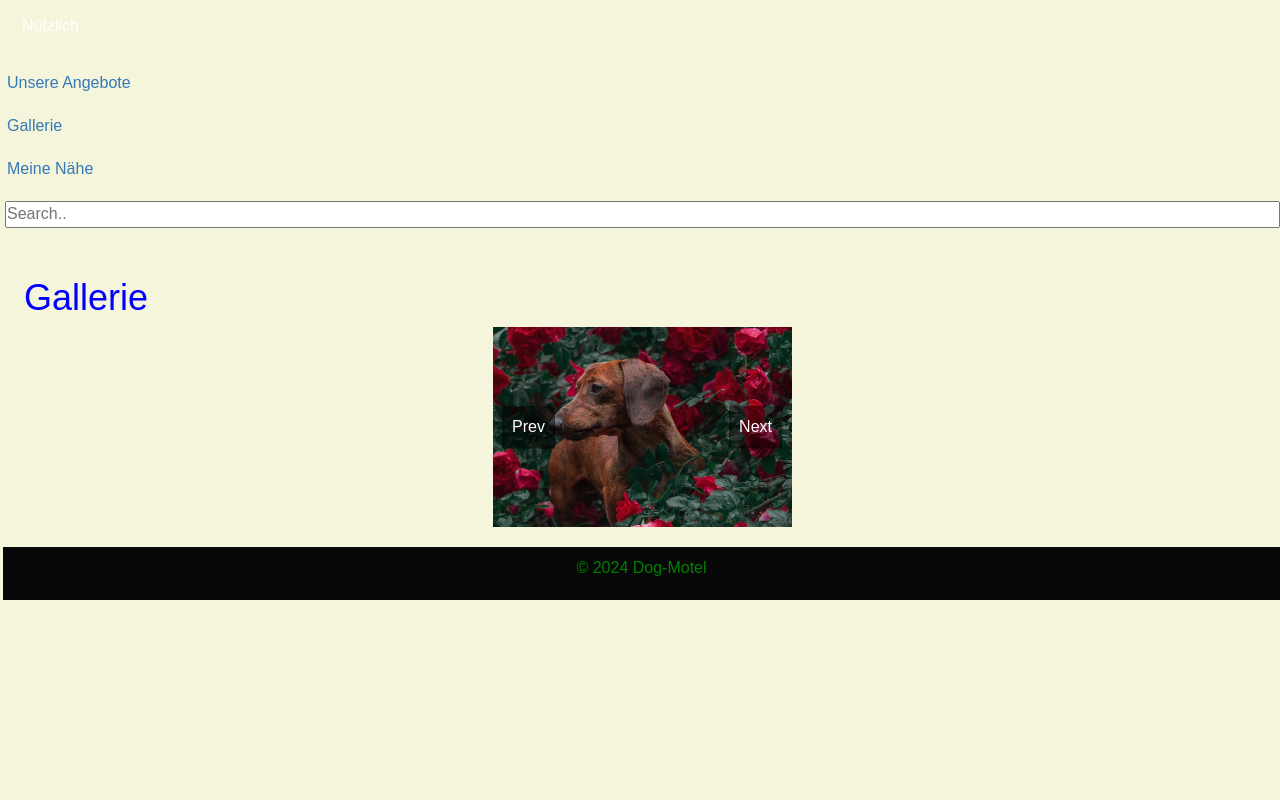
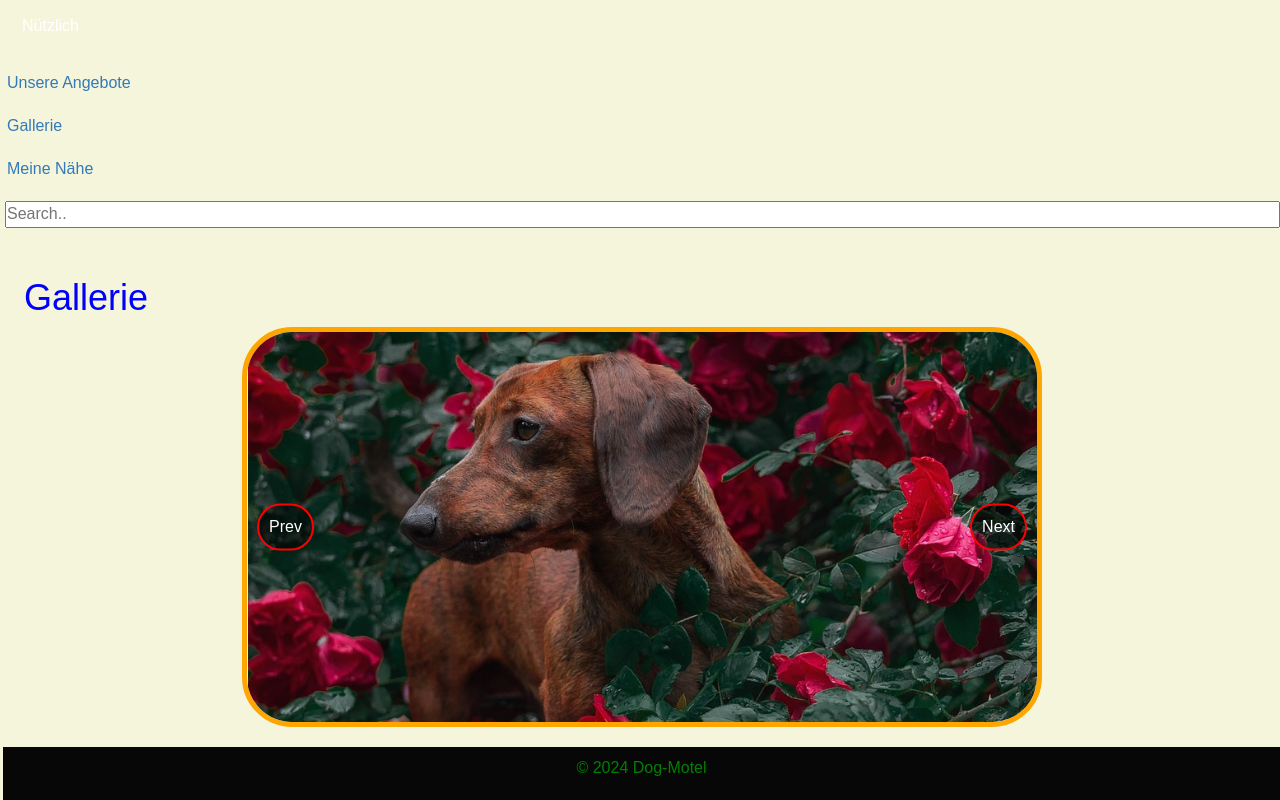
Before and after one commit to GndKl/spa-projekt-hunde-motel, a React (Vite) app: page /gallerie in a window 1280 px wide. Shown: the part 467-1267 px from the top of the page. Before the commit the page ends 1067 px from the top, so only its background shows below. Built offline with nearby package versions, Linux system fonts and the light colour scheme.

Commit message:
gallerie style

```diff
--- a/src/pages/Gallerie/Gallerie.css
+++ b/src/pages/Gallerie/Gallerie.css
@@ -1,9 +1,11 @@
 .carousel {
     position: relative;
-    width: 300px; /* Passe die Größe nach Bedarf an */
-    height: 200px; /* Passe die Größe nach Bedarf an */
+    width: 800px; /* Passe die Größe nach Bedarf an */
+    height: 400px; /* Passe die Größe nach Bedarf an */
     overflow: hidden;
     margin: auto;
+    border: 5px solid orange;
+    border-radius: 50px 50px;
 }
 
 .carousel-image {
@@ -19,7 +21,8 @@
     transform: translateY(-50%);
     background-color: rgba(0, 0, 0, 0.5);
     color: white;
-    border: none;
+    border: 2px solid red;
+    border-radius: 50px 50px;
     padding: 10px;
     cursor: pointer;
 }
```
Also changed, not shown: src/components/Gallerie/gallerie.jsx (deleted, +0 -9 lines).
